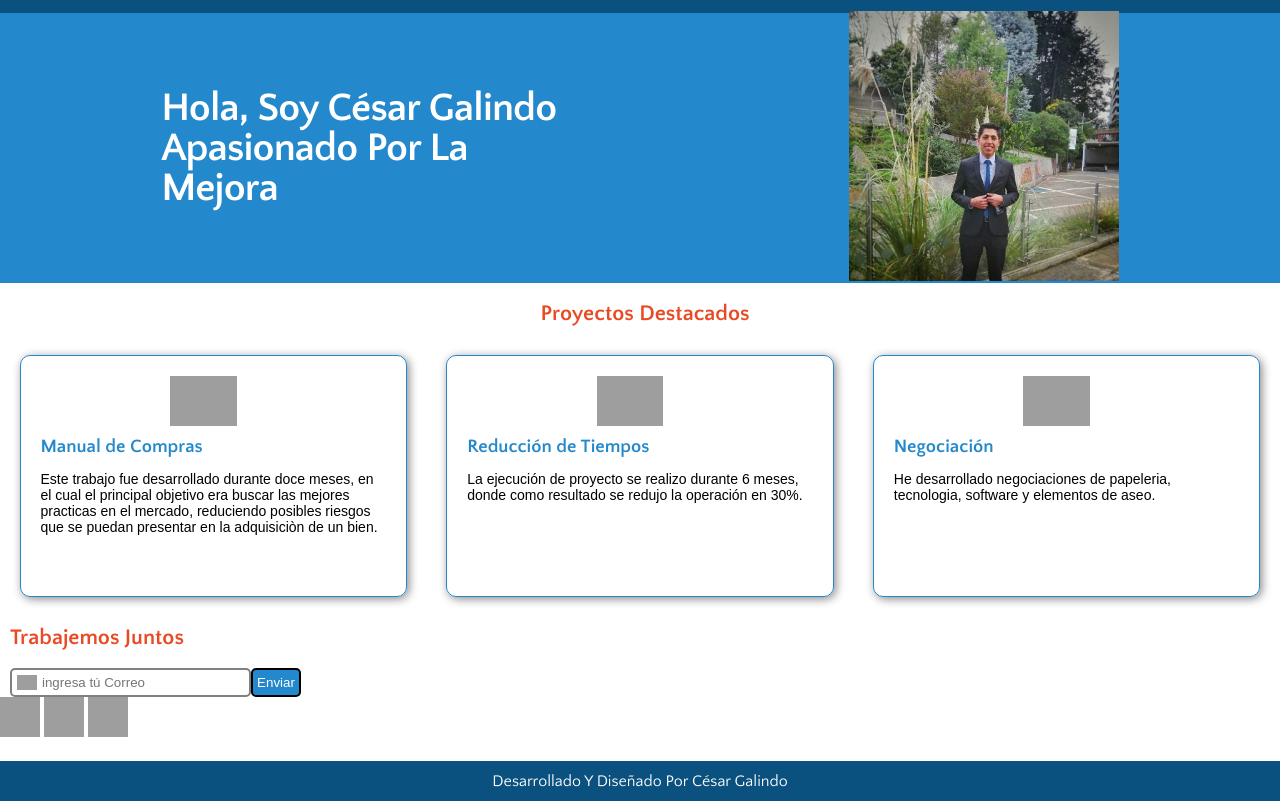
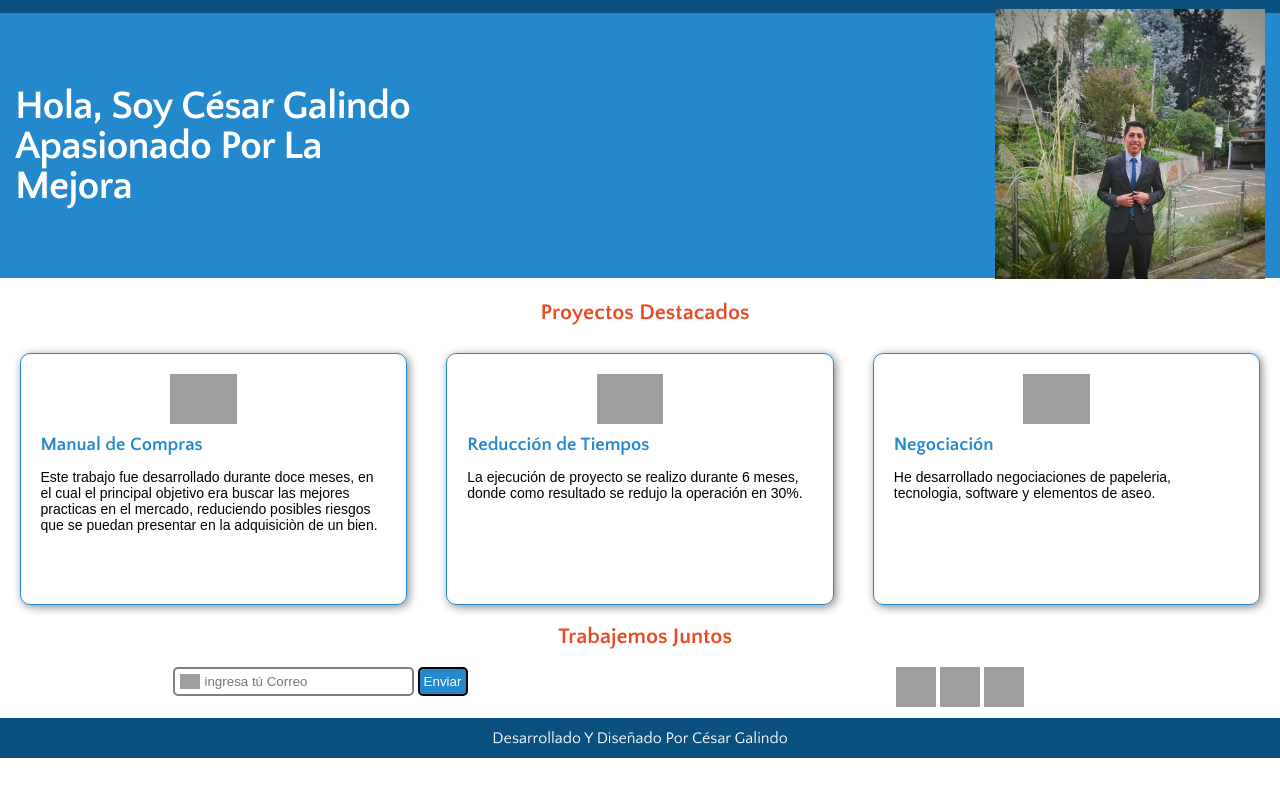
Before and after one commit to chestergalindo/cesarpage, a plain HTML site: page index.html in a window 1280 px wide. Shown: the part 37-838 px from the top of the page. After the commit the page ends 800 px from the top, so only its background shows below. Drawn offline with Linux system fonts and the light colour scheme; grey boxes are pictures that could not be loaded; a web font is replaced by a local one.

Commit message:
css grid

```diff
--- a/css/style.css
+++ b/css/style.css
@@ -18,22 +18,33 @@ body{
     background: white;
 }
 
-.logo{
-    margin: 0;
-    display: flex;
+.conta{
+    display: grid;
+    grid-template-rows: 50px 265px 340px 100px 40px;
+    justify-content: center;
     align-items: center;
+    height: 100vh;
+    grid-template-areas:    "header"
+                            "hero"
+                            "proyectos"
+                            "trabajemos"
+                            "footer";
 }
-
 
 .header {
     background-color: #0B517F;
     color: white;
     margin: 0;
-    /* margin-top: 20px; */
     height: 50px;
     display: flex;
     justify-content: space-between;
+    grid-area: header;
+}
 
+.logo{
+    margin: 0;
+    display: flex;
+    align-items: center;
 }
 
 .header ol li{
@@ -67,16 +78,13 @@ h1 {
 }
 
 .hero{
-    height: 270px;
-    /* background-image: url("../images/hero.jpg");
-    background-repeat: no-repeat;
-    background-position-x: right;
-    background-position-y: -150px; */
+    height: 265px;
     background-color: #2388CC;
     display: flex;
     align-items: center;
     padding: 0 15px;
-    justify-content: space-around;
+    justify-content: space-between;
+    grid-area: hero;
 }
 
 .hero h1 {
@@ -110,6 +118,10 @@ a {
 p {
     font-family: 'Amaranth', sans-serif;
     font-size: 14px;
+}
+
+.proyectos{
+    grid-area: proyectos;
 }
 
 h2{
@@ -153,22 +165,26 @@ h2{
     margin: 10px;
     padding: 10px 20px;
     width: 27%;
-    height: 220px;
+    height: 230px;
     /* display: flex;
     align-items: center;
     justify-content: center; */
 }
 
 .trabajemos {
-    /* display: flex;
-    align-items: center;
-    justify-content: space-around; */
     margin-bottom: 20px;
+    grid-area: trabajemos;
 }
 
-.form-social{
-    display: flex;
-    align-items: center
+.trabajemos-title{
+    display: grid;
+    justify-content: center;
+}
+
+.trabajemos-form{
+    display: grid;
+    grid-template-columns: 50% 50%;
+    justify-items: center;
  }
 
 .formulario{
@@ -183,13 +199,6 @@ padding: 5px 0;
     border-radius: 5px;
     width: 50px;
 }
-
-.formulario{
-    display: flex;
-    align-items: center;
-    justify-content: space-around;
-}
-
 
 .correo {
     border-color: gray;
@@ -231,6 +240,7 @@ footer {
     height: 40px;
     text-transform: capitalize;
     align-items: center;
+    grid-area: footer;
 }
 
 footer a {
--- a/index.html
+++ b/index.html
@@ -9,7 +9,7 @@
         <title>César Galindo</title>
     </head>
     <body>
-        <div class="page">
+        <div class="conta">
             <header class="header">
                 <figure class="logo">
                     <img src="images/logo.png" alt="César Galindo S.">
@@ -38,7 +38,7 @@
                     <img src="images/hero.jpg" height="270px" alt="">
                 </div>
             </section>
-            <section id="proyectos container">
+            <section id="proyectos">
                 <div class="proyectos-title">
                     <h2>Proyectos Destacados</h2>
                 </div>
@@ -81,19 +81,6 @@
                     </article>
                 </div>
             </section>
-                <!-- <section id="Intereses container">
-                    <div class="container">
-                        <h2>Intereses</h2>
-                            <article>
-                                <figure>
-                                    <img src="" alt="">
-                                    </figure>
-                                    <h3>otro job</h3>
-                                    <p>es el lugar de ....</p>
-                                    <a href="">ver momneto</a>
-                            </article>
-                    </div>
-                </section> -->
             <div class="trabajemos">
                 <div class="trabajemos-title">
                     <h2> Trabajemos Juntos </h2>
@@ -116,7 +103,7 @@
                 <div>
                     Desarrollado y diseñado por <a href="">César Galindo</a>
                 </div>
-                </footer>
+            </footer>
         </div>
     </body>
 </html>
```
Lines whose indentation alone changed are shown as unchanged.
